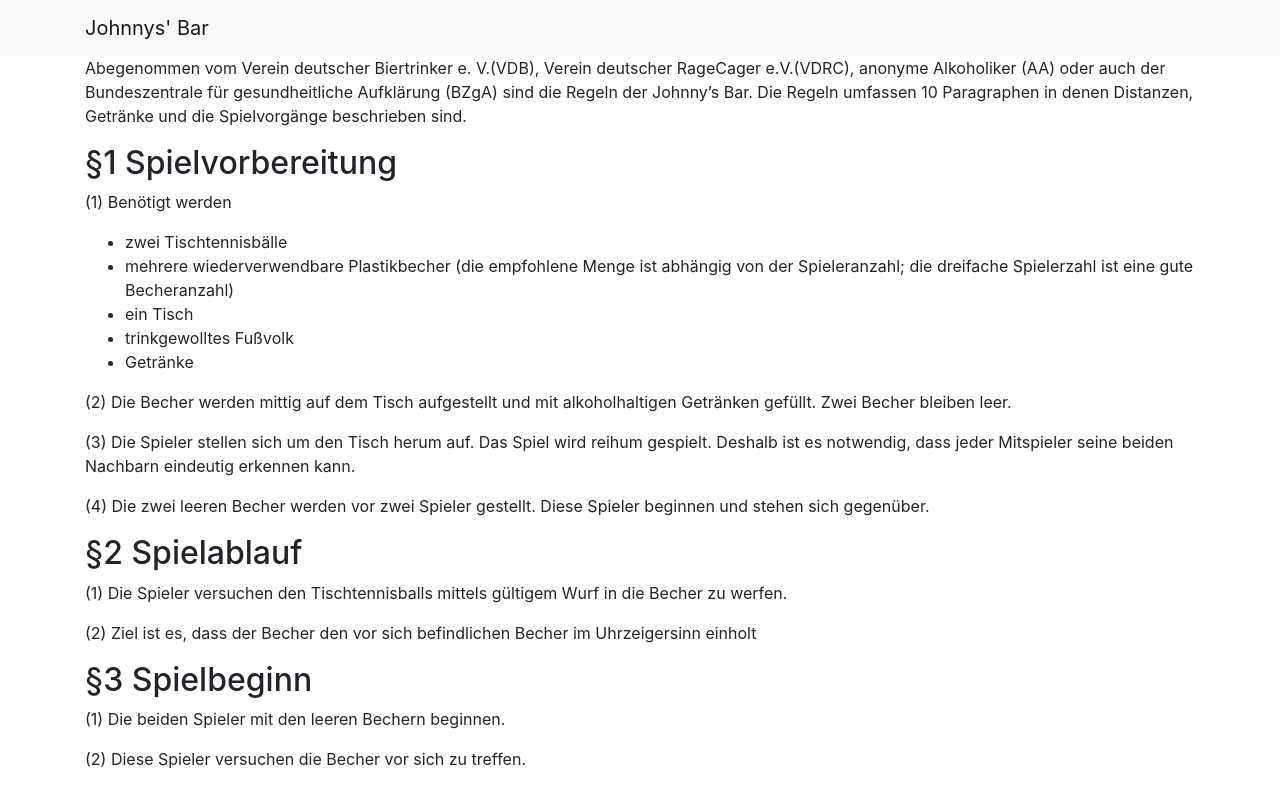
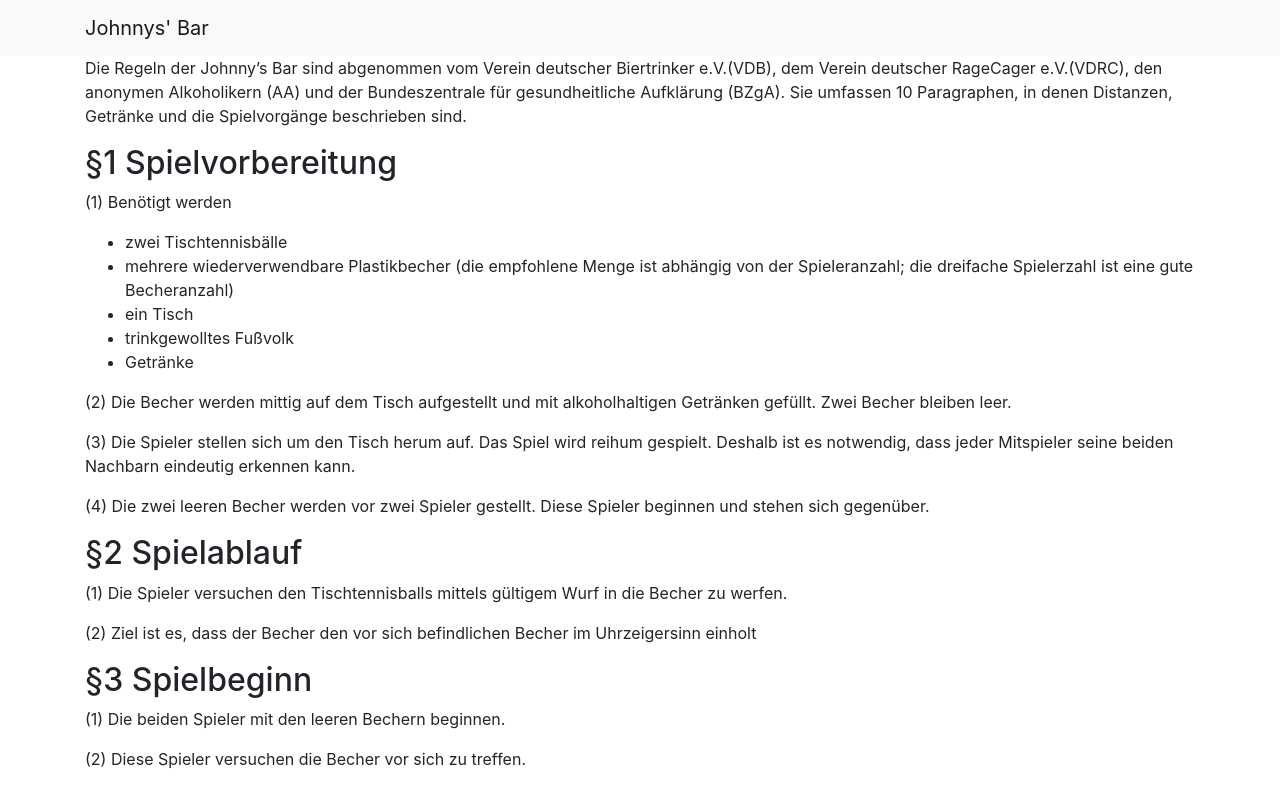
Before and after one commit to luxterful/johnnysbar_web, a Next.js app: page /games/RageCage in a window 1280 px wide. Shown: the top 790 px of the page. Built offline with nearby package versions, Linux system fonts and the light colour scheme.

Commit message:
changed intro

```diff
--- a/pages/games/RageCage.mdx
+++ b/pages/games/RageCage.mdx
@@ -2,8 +2,8 @@ export const meta = {
   title: "RageCage"
 };
 
-Abegenommen vom Verein deutscher Biertrinker e. V.(VDB), Verein deutscher RageCager e.V.(VDRC), anonyme Alkoholiker (AA) oder auch der Bundeszentrale für gesundheitliche Aufklärung (BZgA) sind die Regeln der Johnny’s Bar.
-Die Regeln umfassen 10 Paragraphen in denen Distanzen, Getränke und die Spielvorgänge beschrieben sind.
+Die Regeln der Johnny’s Bar sind abgenommen vom Verein deutscher Biertrinker e.V.(VDB), dem Verein deutscher RageCager e.V.(VDRC), den anonymen Alkoholikern (AA) und der Bundeszentrale für gesundheitliche Aufklärung (BZgA).
+Sie umfassen 10 Paragraphen, in denen Distanzen, Getränke und die Spielvorgänge beschrieben sind.
 
 ## §1 Spielvorbereitung
 
--- a/pages/games/flunkyball.mdx
+++ b/pages/games/flunkyball.mdx
@@ -2,8 +2,8 @@ export const meta = {
   title: "Flunkyball"
 };
 
-Abegenommen vom Verein deutscher Biertrinker e. V.(VDB), Verein deutscher Flunkyballer e.V.(VDF), anonyme Alkoholiker (AA) oder auch der Bundeszentrale für gesundheitliche Aufklärung (BZgA) sind die Regeln der Johnny’s Bar. Diese “...bestechen durch ihre präzise Ausführung und Sinn für brenzlige Situationen. Außerdem sind es die einzigen Regeln des deutschen Flunkyballs, die in Paragraphenform niedergeschrieben sind” (Max Bierhals, auf dem Kongress für Alkoholismus 2014 in Pilsen)
-Die Regeln umfassen 10 Paragraphen in denen Distanzen, Getränke und die Spielvorgänge beschrieben sind.
+Die Regeln der Johnny’s Bar sind abgenommen vom Verein deutscher Biertrinker e.V.(VDB), dem Verein deutscher Flunkyballer e.V.(VDF), den anonymen Alkoholikern (AA) und der Bundeszentrale für gesundheitliche Aufklärung (BZgA). Diese “[...] bestechen durch ihre präzise Ausführung und Sinn für brenzlige Situationen. Außerdem sind es die einzigen Regeln des deutschen Flunkyballs, die in Paragraphenform niedergeschrieben sind.” (Max Bierhals, auf dem Kongress für Alkoholismus, Pilsen, 2014)
+Sie umfassen 10 Paragraphen, in denen Distanzen, Getränke und die Spielvorgänge beschrieben sind.
 
 ## §1 Spielvorbereitung
 
--- a/pages/games/pferderennen.mdx
+++ b/pages/games/pferderennen.mdx
@@ -2,8 +2,8 @@ export const meta = {
   title: "Pferderennen"
 };
 
-Abegenommen vom Verein deutscher Biertrinker e. V.(VDB), Verein deutscher Pferderenner e.V.(VDF), anonyme Alkoholiker (AA) oder auch der Bundeszentrale für gesundheitliche Aufklärung (BZgA) sind die Regeln der Johnny’s Bar.
-Die Regeln umfassen 14 Paragraphen in denen Distanzen, Getränke und die Spielvorgänge beschrieben sind.
+Die Regeln der Johnny’s Bar sind abgenommen vom Verein deutscher Biertrinker e.V.(VDB), dem Verein deutscher Pferderenner e.V.(VDF), den anonymen Alkoholikern (AA) und der Bundeszentrale für gesundheitliche Aufklärung (BZgA).
+Sie umfassen 14 Paragraphen, in denen Distanzen, Getränke und die Spielvorgänge beschrieben sind.
 
 ## §1 Spielvorbereitung
 
```
